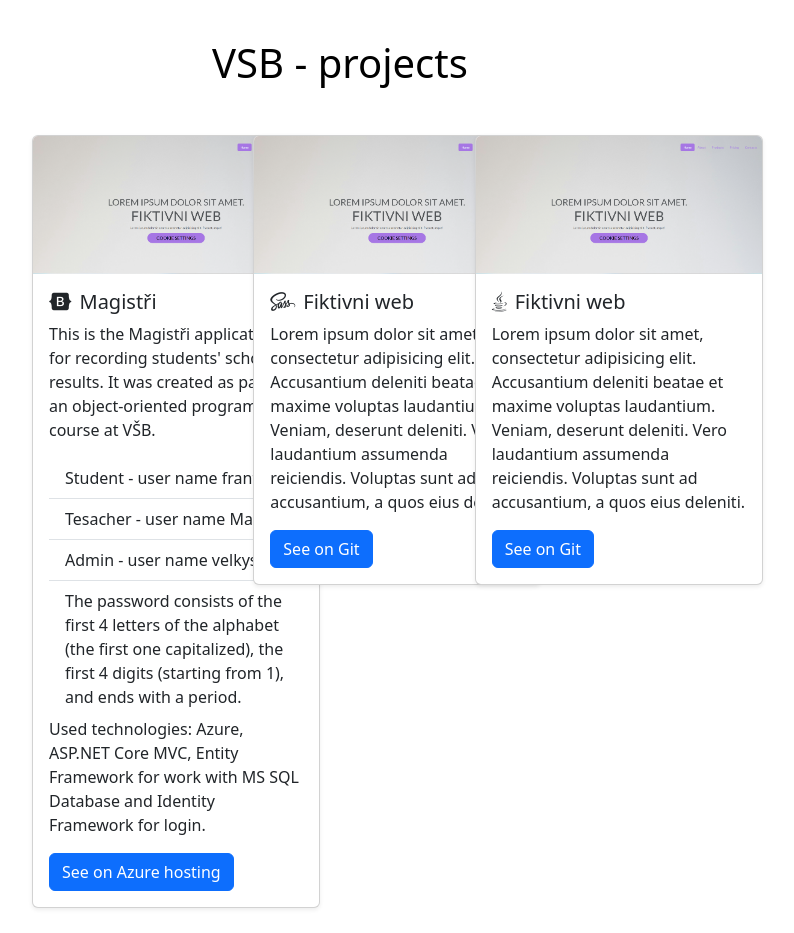
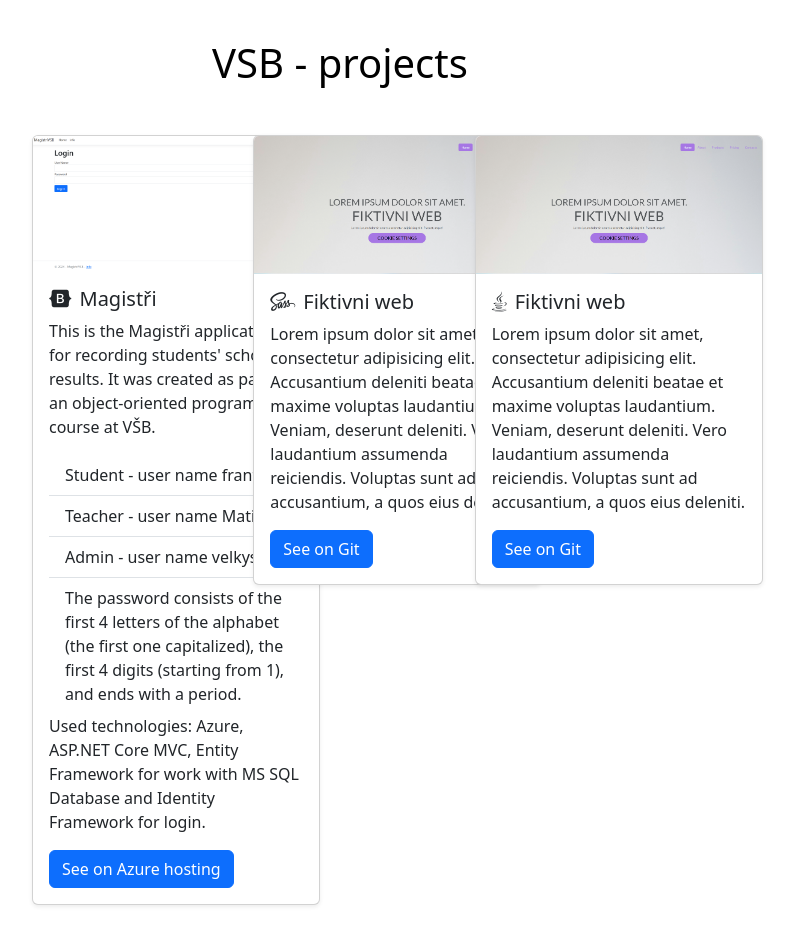
Before and after one commit to MarinaP-prog/MarinaP-prog.github.io, a website: page index.html in a window 1280 px wide. Shown: the part 820-1753 px from the top of the page, without its empty margins (300-1094 px from the left). Drawn offline with Linux system fonts and the light colour scheme.

Commit message:
PhotoFirstApp

```diff
--- a/index.html
+++ b/index.html
@@ -90,14 +90,14 @@
                 <div class="row row-cols-1 row-cols-md-3 g-5">
                     <div class="col">
                         <div class="card shadow-sm" style="width: 18rem;">
-                            <img src="./images/fiktivni.png" class="card-img-top" alt="web fiktivni">
+                            <img src="./images/MagistriVSB.png" class="card-img-top" alt="web fiktivni">
                             <div class="card-body">
 
                                 <h5 class="card-title"> <i class="fa-brands fa-bootstrap me-2"></i>Magistři</h5>
                                 <p class="card-text">This is the Magistři application for recording students' school results. It was created as part of an object-oriented programming course at VŠB.</p>
                                 <ul class="list-group list-group-flush">
                                     <li class="list-group-item">Student - user name franta </li>
-                                    <li class="list-group-item">Tesacher - user name Matikar</li>
+                                    <li class="list-group-item">Teacher - user name Matikar</li>
                                     <li class="list-group-item">Admin - user name velkysef</li>
                                     <li class="list-group-item">The password consists of the first 4 letters of the alphabet (the first one capitalized), the first 4 digits (starting from 1), and ends with a period.</li>
                                 </ul>
```
Also changed, not shown: images/MagistriVSB.png (added).
